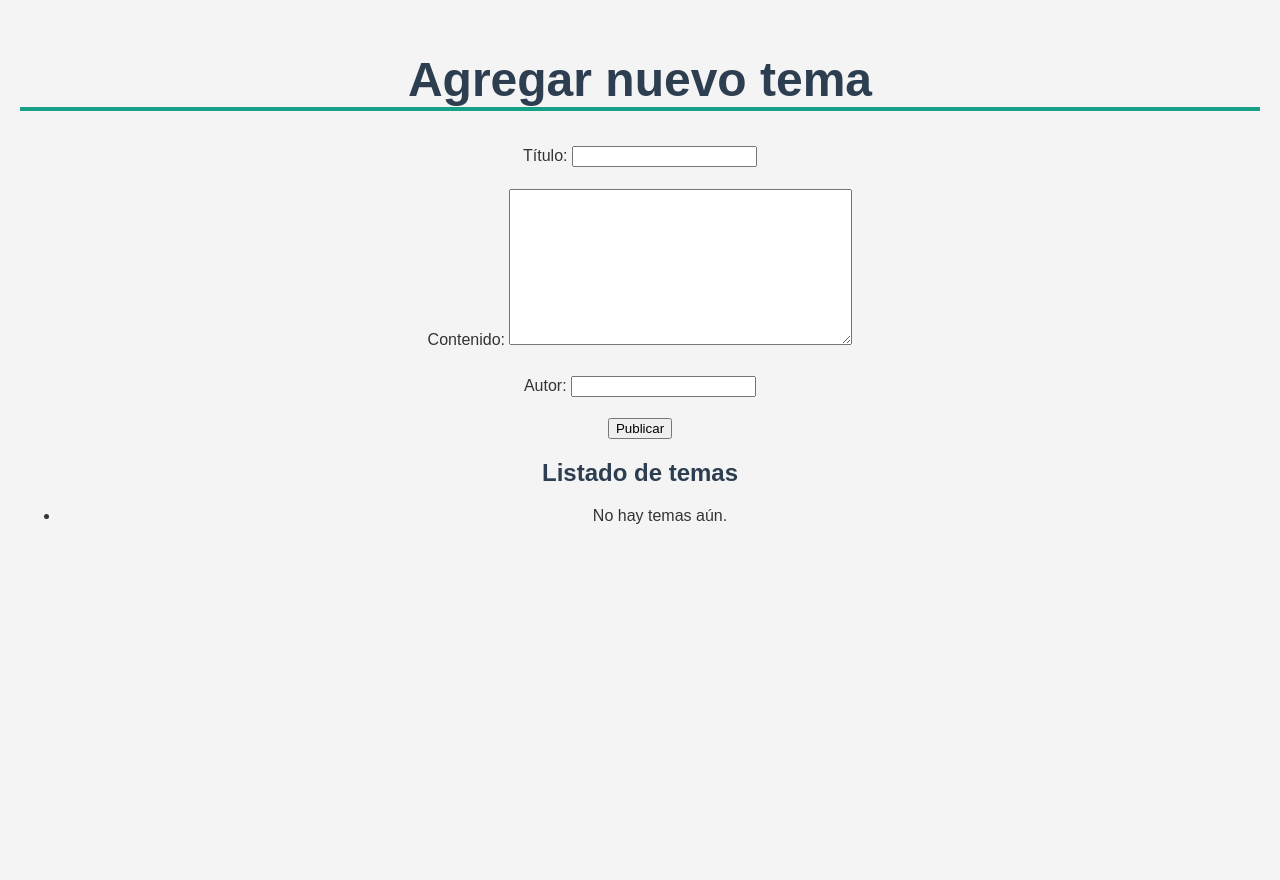
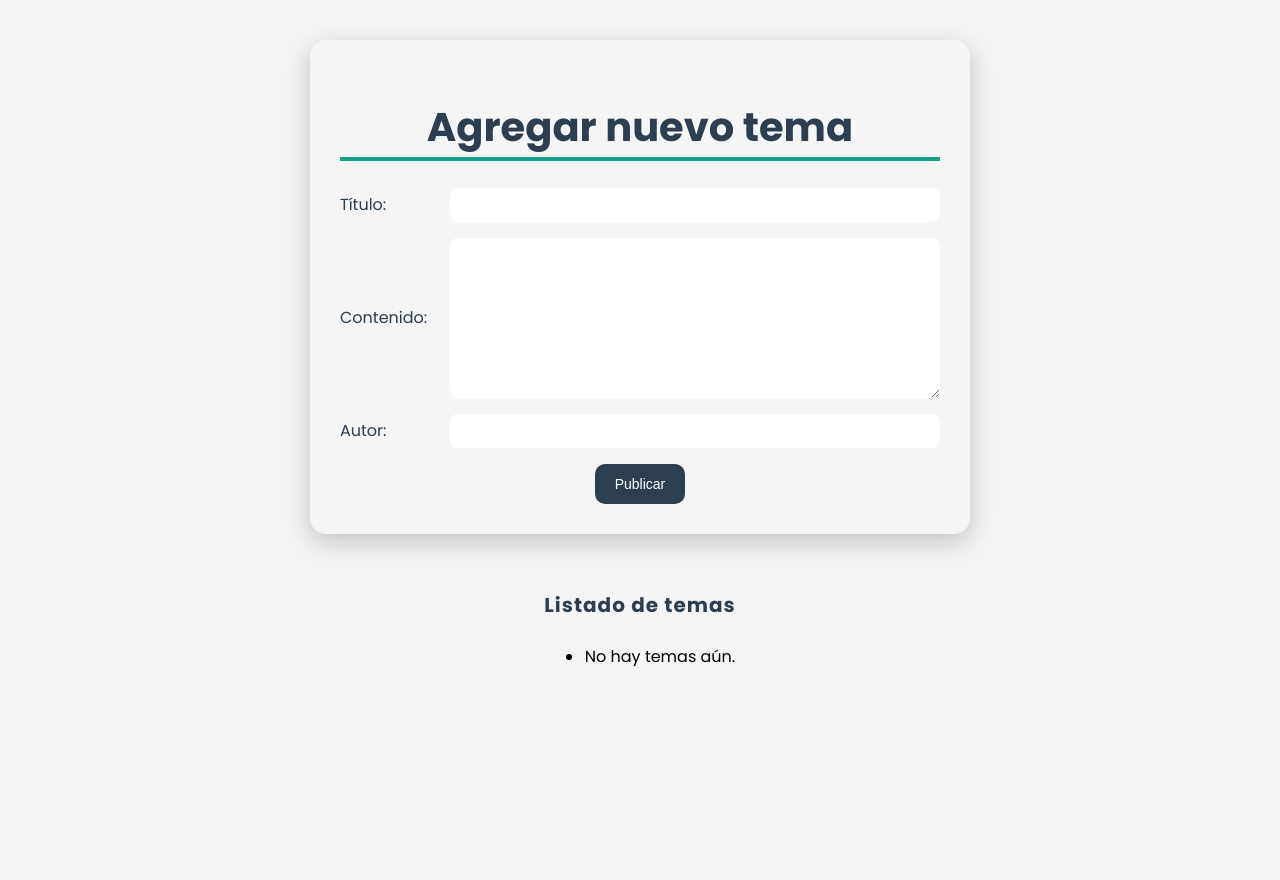
Before and after one commit to Raquel-Reyes/Wiki, a Django app: page / in a window 1280 px wide. Before the commit the page ends 524 px from the top, so only its background shows below. Run offline with Django 5.2, Linux system fonts and the light colour scheme; data that the repository does not hold is empty.

Commit message:
Modificación en el diseño de home

```diff
--- a/mysite/temas/static/style.css
+++ b/mysite/temas/static/style.css
@@ -1,21 +1,101 @@
+@import url('https://fonts.googleapis.com/css2?family=Poppins:ital,wght@0,100;0,200;0,300;0,400;0,500;0,600;0,700;0,800;0,900;1,100;1,200;1,300;1,400;1,500;1,600;1,700;1,800;1,900&display=swap');
+
 body {
     margin: 0;
-    font-family: Arial, sans-serif;
+    padding: 40px 0;
     background-color: #f4f4f4;
-    color: #333;
-    padding: 20px;
+    font-family: Poppins;
+    display: flex;
+    flex-direction: column;
+    align-items: center;
+    min-height: 100vh;
+}
+
+form {
+    background: rgba(255, 255, 255, 0.1);
+    padding: 30px;
+    border-radius: 16px;
+    backdrop-filter: blur(10px);
+    box-shadow: 0 8px 24px rgba(0, 0, 0, 0.2);
+    width: 100%;
+    max-width: 600px;
+    height: 50%;
+    max-height: 500px;
+    text-align: center;
+    color: #fff;
+}
+
+form p {
+    display: flex;
+    align-items: center;
+    gap: 10px;
+    margin-bottom: 16px;
+}
+
+form p label {
+    margin: 0;
+    white-space: nowrap;
+    font-weight: 400;
+    width: 100px;
+}
+
+form p input,
+form p textarea,
+form p select {
+    flex: 1;
+}
+
+.listado {
+    margin-top: 40px;
+    text-align: center;
 }
 
 h1 {
     text-align: center;
     color: #2c3e50;
-    font-size: 48px;
+    font-size: 40px;
     border-bottom: 4px solid #16a085;
 }
+
 h2 {
     text-align: center;
     color: #2c3e50;
+    margin-bottom: 24px;
+    font-size: 20px;
+    letter-spacing: 1px;
 }
+
+label {
+    display: block;
+    margin-bottom: 8px;
+    font-weight: 300;
+    text-align: left;
+    color: #2c3e50;
+}
+
+input[type="text"], textarea {
+    width: 100%;
+    padding: 10px;
+    border: none;
+    border-radius: 8px;
+    font-size: 12px;
+}
+
+button {
+    background: #2c3e50;
+    color: white;
+    padding: 12px 20px;
+    border: none;
+    border-radius: 10px;
+    font-size: 14px;
+    cursor: pointer;
+    transition: 0.3s ease;
+}
+
+button:hover {
+    background-color: #000000;
+}
+
 a.boton {
     display: inline-block;
     background-color: #085130;
@@ -24,47 +104,14 @@ a.boton {
     text-decoration: none;
     border-radius: 5px;
     margin-top: 10px;
+    font-size: 16px;
+    cursor: pointer;
+    transition: 0.3s ease;
     transition: background-color 0.3s;
 }
 
 a.boton:hover {
     background-color: #2b9209;
-}
-
-p {
-    max-width: 800px;
-    margin: 20px auto;
-    font-size: 1rem;
-    line-height: 1.6;
-}
-
-img {
-    max-width: 100%;
-    height: auto;
-    border-radius: 8px;
-    border: black;
-}
-
-.contenedor {
-    background-color: #16a085;
-    border-radius: 10px;
-    box-shadow: 0 0 10px rgba(0,0,0,0.1);
-    text-align: center;
-    padding: 15px;
-    margin: 10px auto;
-    width: 100%;
-    max-width: 300px;
-    height: 50%;
-    display: flex;
-    flex-direction: column;
-    justify-content: space-between;
-}
-
-.imgcontenedor {
-    width: 100%;
-    height: 200px;
-    object-fit: cover;
-    border-radius: 8px;
 }
 
 @media (min-width: 768px) {
--- a/mysite/temas/templates/home.html
+++ b/mysite/temas/templates/home.html
@@ -8,12 +8,14 @@
 </head>
 
 <body>
+    <form method="POST">
         <h1>Agregar nuevo tema</h1>
-    <form method="POST">
         {% csrf_token %}
         {{ form.as_p }}
         <button type="submit">Publicar</button>
     </form>
+
+    <div class="listado">
         <h2>Listado de temas</h2>
         <ul>
             {% for tema in temas %}
@@ -22,6 +24,7 @@
             <li>No hay temas aún.</li>
             {% endfor %}
         </ul>
+    </div>
 
 </body>
 
--- a/mysite/temas/views.py
+++ b/mysite/temas/views.py
@@ -3,7 +3,7 @@ from django.shortcuts import render, redirect
 from django.http import Http404
 from .forms import TemaForm
 
-FIREBASE_BASE_URL = 'https://wiki-11737-default-rtdb.firebaseio.com/temas'  # ← cambia por tu URL
+FIREBASE_BASE_URL = 'https://wiki-11737-default-rtdb.firebaseio.com/temas'
 
 def home(request):
     if request.method == 'POST':
```
Lines whose indentation alone changed are shown as unchanged.
